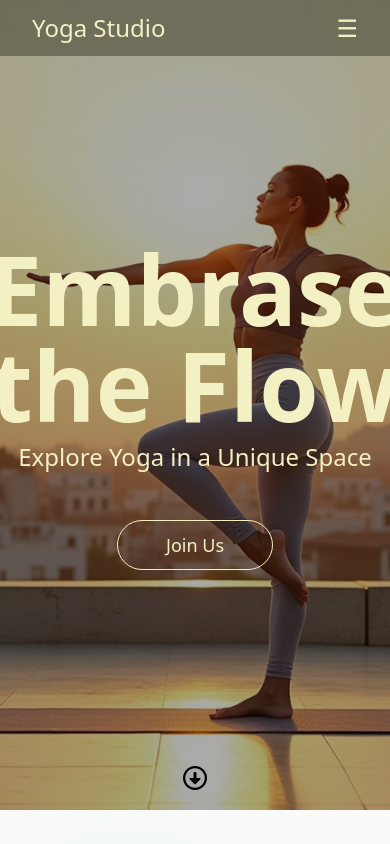
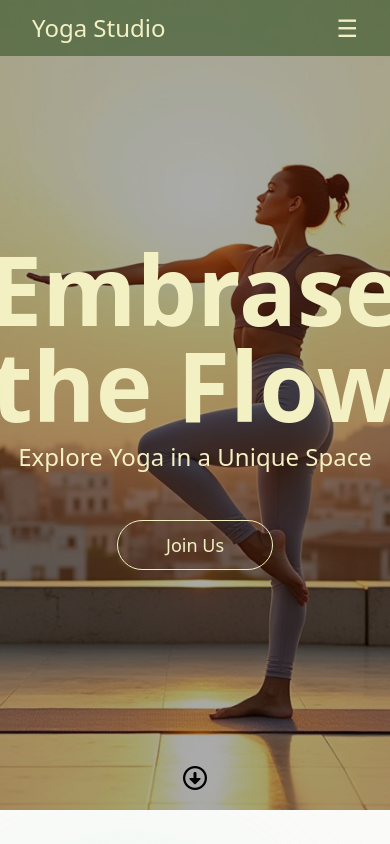
Before and after one commit to DeveloperDinesh24/yoga-studio-website, a React (Vite) app: page / in a window 390 px wide. Shown: the top 844 px of the page. Built offline with nearby package versions, Linux system fonts and the light colour scheme.

Commit message:
fix: change background color of header and fix responsiveness related issue

```diff
--- a/src/App.tsx
+++ b/src/App.tsx
@@ -8,8 +8,7 @@ import WhyChooseUs from './components/WhyChooseUs'
 
 function App() {
   return (
-    <div className='w-full text-[#F3F1C4]'>
-      <div className='w-full max-w-600 mx-auto bg-transparent'>
+    <div className='w-full max-w-600 mx-auto bg-transparent text-[#F3F1C4]'>
       <Header />
       <HeroSection />
       <AboutSection />
@@ -17,7 +16,6 @@ function App() {
       <WhyChooseUs />
       <Contact />
     </div>
-    </div>
   )
 }
 
--- a/src/components/Header.tsx
+++ b/src/components/Header.tsx
@@ -2,10 +2,10 @@ import '../styles/Header.css'
 
 export default function Header() {
   return (
-    <header className='max-w-600 mx-auto w-full h-14 bg-[#403F2B88] fixed z-50 top-0 flex items-center justify-between px-8 text-[#F3F1C4]'>
+    <header className='max-w-600 mx-auto w-full h-14 bg-[#2c4d1d90] fixed z-50 top-0 flex items-center justify-between px-8 text-[#F3F1C4]'>
       <span className='text-2xl'>Yoga Studio</span>
       <nav className='hidden md:block'>
-        <ul className='flex gap-6 text-xl'>
+        <ul className='flex max-[930px]:gap-4 gap-6 text-xl'>
           <a href='#hero'>
             <li className='cursor-pointer section-links'>Home</li>
           </a>
```
Lines whose indentation alone changed are shown as unchanged.
